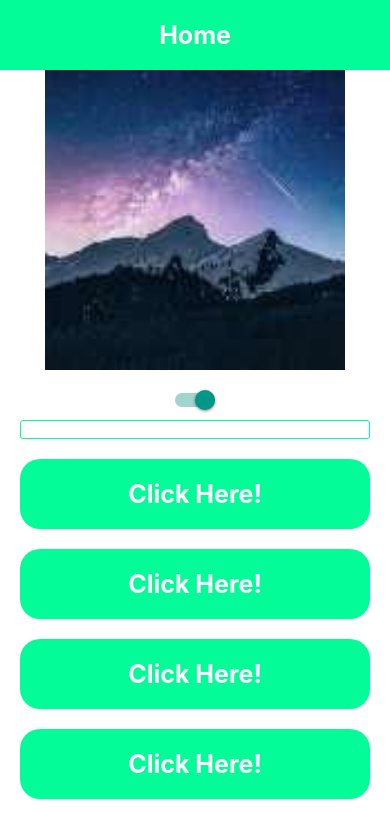
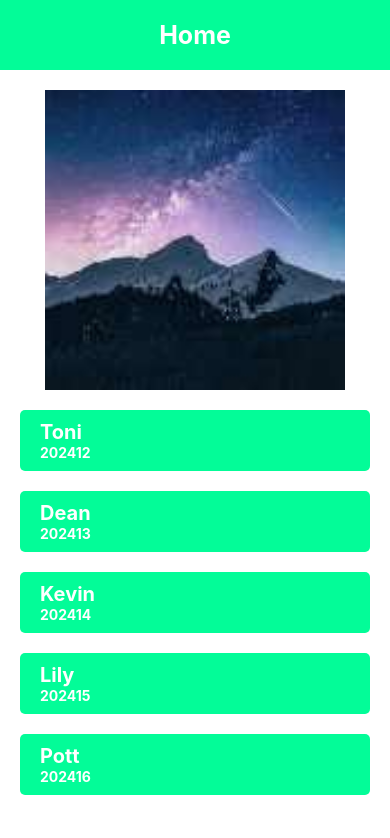
Before and after one commit to raflimuhammadd/rn-mobile-ts, a React Native app: screen / in a window 390 px wide. Shown: the top 838 px of the page. Built offline with nearby package versions, Linux system fonts and the light colour scheme.

Commit message:
flatlist-alert

```diff
--- a/App.tsx
+++ b/App.tsx
@@ -9,6 +9,8 @@ import {
   TextInput,
   ScrollView,
   StyleSheet,
+  FlatList,
+  Alert,
 } from 'react-native';
 
 // Define state interface
@@ -16,21 +18,46 @@ interface AppState {
   header: string,
   value: boolean,
   username: string,
+  dataMahasiswa: {
+    namaMhs: string;
+    npmMhs: string;
+  }[],
 }
 
 class App extends Component<{}, AppState> {
-  constructor(props: any) {
+  constructor(props: FlatList) {
     super(props);
     this.state = {
       header: 'Home',
       value: true,
-      username: ''
+      username: '',
+      dataMahasiswa: [
+        {
+          namaMhs: 'Toni',
+          npmMhs: '202412'
+        },
+        {
+          namaMhs: 'Dean',
+          npmMhs: '202413',
+        },
+        {
+          namaMhs: 'Kevin',
+          npmMhs: '202414',
+        },
+        {
+          namaMhs: 'Lily',
+          npmMhs: '202415',
+        },
+        {
+          namaMhs: 'Pott',
+          npmMhs: '202416',
+        },
+      ]
     };
   }
   render() {
     return (
-      <ScrollView style={styles.container}>
-        <View style={{ flex: 1 }}>
+        <View style={styles.container}>
           <StatusBar barStyle="light-content" backgroundColor="#09bd75" />
           <View style={styles.imageContainer}>
             <Text style={{
@@ -41,72 +68,39 @@ class App extends Component<{}, AppState> {
               {this.state.header}
             </Text>
           </View>
-          <View style={{
-            justifyContent: 'center',
-            alignItems: 'center',
-          }}>
+          <TouchableOpacity
+            style={styles.image}
+            onPress={() => {
+              Alert.alert('Information', 'Anda akan menghapus gambar ini?', [
+                {
+                  text: 'Cancel',
+                  onPress: () => console.log('cancel ditekan!'),
+                  style: 'cancel',
+                },
+                {
+                  text: 'OK',
+                  onPress: () => console.log('OK ditekan!'),
+                },
+              ])
+            }}
+            >
             <Image source={require('./src/images/mountain.jpg')}
               style={{ width: 300, height: 300 }}
             />
-          </View>
-          <View style={styles.switch}>
-            <Switch
-              value={this.state.value}
-              onValueChange={() =>
-                this.setState({value: !this.state.value})}>
-            </Switch>
-          </View>
-          <TextInput
-            value={this.state.username}
-            style={styles.textInput}
-            onChangeText={value => this.setState({ username: value })}
+          </TouchableOpacity>
+          <FlatList
+            style={styles.flatListStyle}
+            data={this.state.dataMahasiswa}
+            renderItem={({item, index}) => (
+              <View
+                style={styles.flatListItem}>
+                  <Text style={{color: 'white', fontSize: 20, fontWeight: 'bold'}}>{item.namaMhs}</Text>
+                  <Text style={{color: 'white', fontWeight: 'bold'}}>{item.npmMhs}</Text>
+              </View>
+            )}
+            keyExtractor={item => item.npmMhs}
           />
-          <TouchableOpacity
-            style={styles.button}>
-            <Text style={{
-              color: '#FFFFFF',
-              justifyContent: 'center',
-              fontWeight: 'bold',
-              fontSize: 25,
-            }} onPress={() => console.log('Halo Rafli')}>
-              Click Here!
-            </Text>
-          </TouchableOpacity>
-          <TouchableOpacity
-            style={styles.button}>
-            <Text style={{
-              color: '#FFFFFF',
-              justifyContent: 'center',
-              fontWeight: 'bold',
-              fontSize: 25,
-            }} onPress={() => console.log('Halo Rafli')}>
-              Click Here!
-            </Text>
-          </TouchableOpacity>
-          <TouchableOpacity
-            style={styles.button}>
-            <Text style={{
-              color: '#FFFFFF',
-              justifyContent: 'center',
-              fontWeight: 'bold',
-              fontSize: 25,
-            }} onPress={() => console.log('Halo Rafli')}>
-              Click Here!
-            </Text>
-          </TouchableOpacity>
-          <TouchableOpacity
-            style={styles.button}>
-            <Text style={{
-              color: '#FFFFFF',
-              justifyContent: 'center',
-              fontWeight: 'bold',
-              fontSize: 25,
-            }} onPress={() => console.log('Halo Rafli')}>
-              Click Here!
-            </Text>
-          </TouchableOpacity>
         </View>
-      </ScrollView>
     );
   }
 }
@@ -151,6 +145,18 @@ const styles = StyleSheet.create({
   container: {
     flex: 1,
   },
+  flatListItem: {
+    marginBottom: 20,
+    backgroundColor: '#03fc98',
+    marginHorizontal: 20,
+    borderRadius: 5,
+    paddingVertical: 10,
+    paddingHorizontal: 20,
+  },
+  flatListStyle: {
+    flex: 1,
+    paddingTop: 20
+  }
 });
 
 export default App;
```
